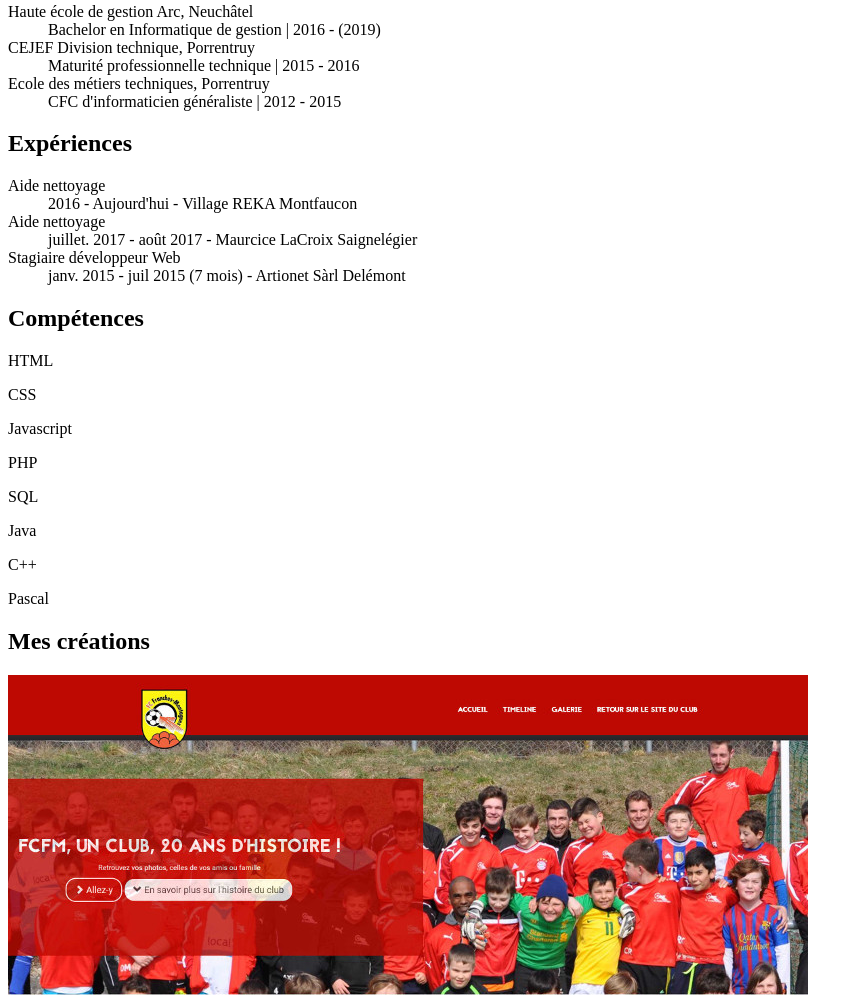
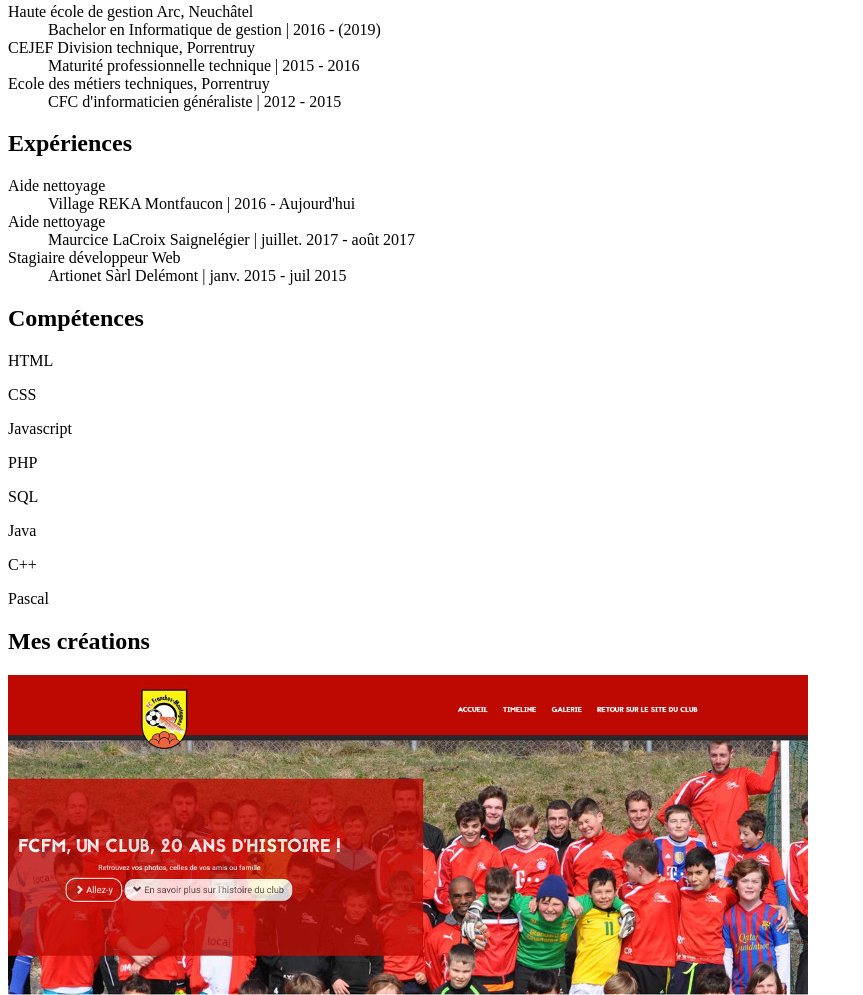
Before and after one commit to CismE97/moncv-CismE97, a website: page index.html in a window 1280 px wide. Shown: the part 1221-2216 px from the top of the page, without its empty margins (0-863 px from the left). Drawn offline with Linux system fonts and the light colour scheme.

Commit message:
Correction titre + uniformisation présentation formations + expériences

```diff
--- a/index.html
+++ b/index.html
@@ -96,13 +96,13 @@
                     <h2>Expériences</h2>
                     <dl>
                         <dt class="title" id="info_exp_1">Aide nettoyage</dt>
-                        <dd class="subtitle">2016 - Aujourd'hui - Village REKA Montfaucon </dd>
+                        <dd class="subtitle">Village REKA Montfaucon | 2016 - Aujourd'hui</dd>
 
                         <dt class="title" id="info_exp_2">Aide nettoyage</dt>
-                        <dd class="subtitle">juillet. 2017 - août 2017 - Maurcice LaCroix Saignelégier</dd>
+                        <dd class="subtitle">Maurcice LaCroix Saignelégier | juillet. 2017 - août 2017</dd>
 
                         <dt class="title" id="info_exp_3">Stagiaire développeur Web</dt>
-                        <dd class="subtitle">janv. 2015 - juil 2015 (7 mois) - Artionet Sàrl Delémont</dd>
+                        <dd class="subtitle">Artionet Sàrl Delémont | janv. 2015 - juil 2015</dd>
                     </dl>
                 </div>
             </div>
```
Also changed, not shown: README.md.
